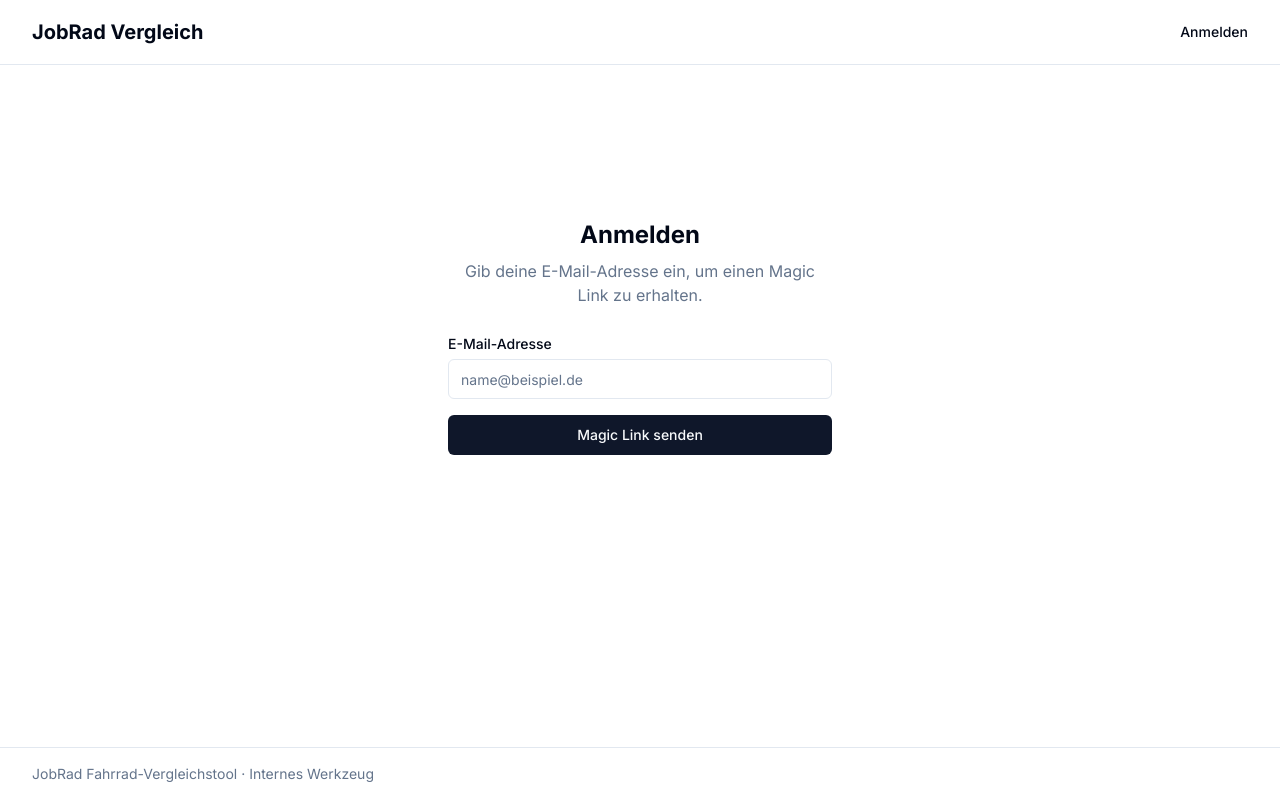
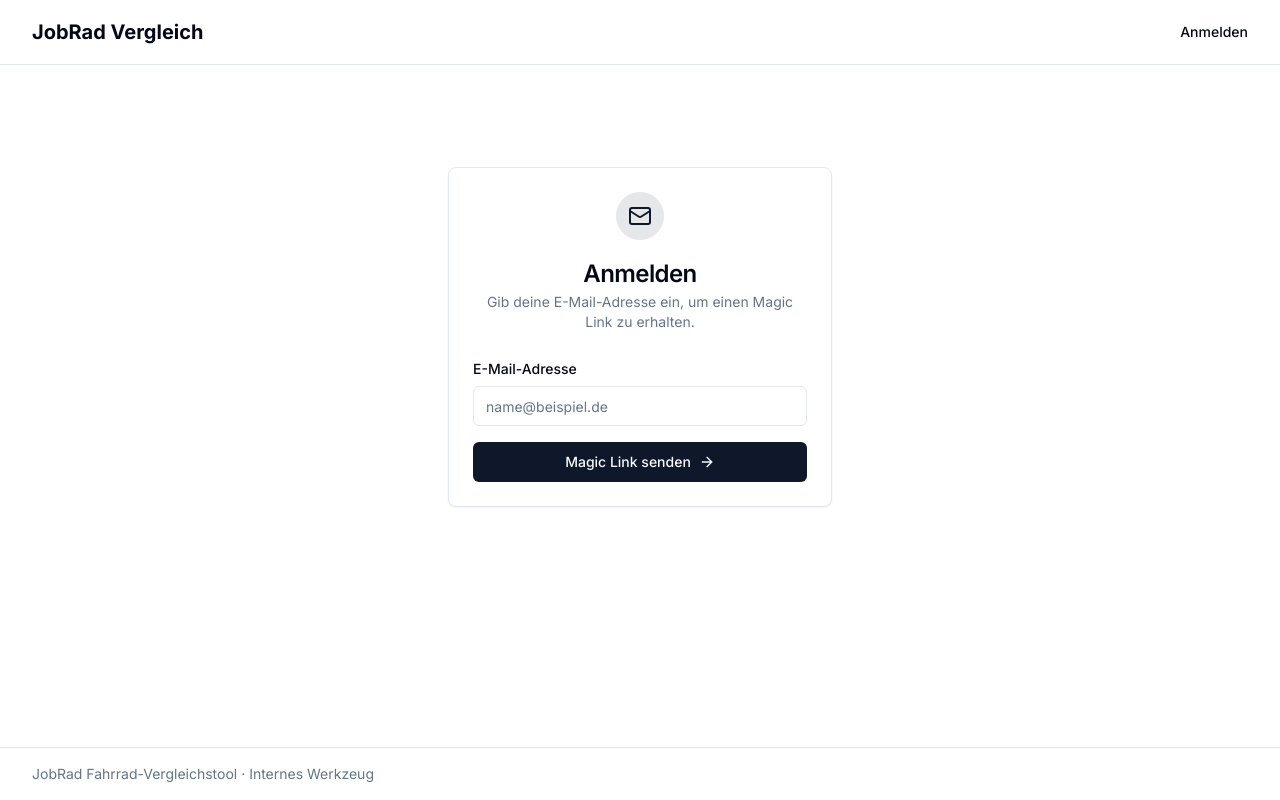
Before and after one commit to blorbeer-cmd/Jobrad_compare, a Next.js app: page /login in a window 1280 px wide. Built offline with nearby package versions, Linux system fonts and the light colour scheme; no server answers.

Commit message:
Resolve login page conflict: merge shadcn/ui design with Suspense fix
Combines the improved UI from add-bike-filtering branch (Card, Button,
Input, icons) with the required Suspense boundary for useSearchParams.

https://claude.ai/code/session_01Jc2MLhVVsX24DcHydLaWXA

```diff
--- a/src/app/login/page.tsx
+++ b/src/app/login/page.tsx
@@ -3,6 +3,10 @@
 import { signIn } from "next-auth/react";
 import { Suspense, useState } from "react";
 import { useSearchParams } from "next/navigation";
+import { Button } from "@/components/ui/button";
+import { Input } from "@/components/ui/input";
+import { Card, CardContent, CardDescription, CardHeader, CardTitle } from "@/components/ui/card";
+import { Mail, ArrowRight, CheckCircle } from "lucide-react";
 
 function LoginForm() {
   const [email, setEmail] = useState("");
@@ -12,8 +16,7 @@ function LoginForm() {
   const error = searchParams.get("error");
 
   const errorMessages: Record<string, string> = {
-    AccessDenied:
-      "Zugang verweigert. Du brauchst eine Einladung, um dich anzumelden.",
+    AccessDenied: "Zugang verweigert. Du brauchst eine Einladung, um dich anzumelden.",
     Verification: "Der Magic Link ist abgelaufen. Bitte fordere einen neuen an.",
     Default: "Ein Fehler ist aufgetreten. Bitte versuche es erneut.",
   };
@@ -28,26 +31,40 @@ function LoginForm() {
 
   if (submitted) {
     return (
-      <div className="w-full max-w-sm space-y-4 text-center">
-        <h2 className="text-2xl font-bold">E-Mail gesendet</h2>
-        <p className="text-muted-foreground">
+      <Card className="w-full max-w-sm">
+        <CardHeader className="text-center">
+          <div className="mx-auto mb-4 flex h-12 w-12 items-center justify-center rounded-full bg-green-100">
+            <CheckCircle className="h-6 w-6 text-green-600" />
+          </div>
+          <CardTitle>E-Mail gesendet</CardTitle>
+          <CardDescription>
             Wir haben dir einen Magic Link an{" "}
             <span className="font-medium text-foreground">{email}</span>{" "}
-          gesendet. Klicke auf den Link in der E-Mail, um dich anzumelden.
+            gesendet.
+          </CardDescription>
+        </CardHeader>
+        <CardContent className="text-center">
+          <p className="text-sm text-muted-foreground">
+            Klicke auf den Link in der E-Mail, um dich anzumelden.
+            Pr\u00fcfe auch deinen Spam-Ordner.
           </p>
-      </div>
+        </CardContent>
+      </Card>
     );
   }
 
   return (
-    <div className="w-full max-w-sm space-y-6">
-      <div className="space-y-2 text-center">
-        <h2 className="text-2xl font-bold">Anmelden</h2>
-        <p className="text-muted-foreground">
+    <Card className="w-full max-w-sm">
+      <CardHeader className="text-center">
+        <div className="mx-auto mb-4 flex h-12 w-12 items-center justify-center rounded-full bg-primary/10">
+          <Mail className="h-6 w-6 text-primary" />
+        </div>
+        <CardTitle>Anmelden</CardTitle>
+        <CardDescription>
           Gib deine E-Mail-Adresse ein, um einen Magic Link zu erhalten.
-        </p>
-      </div>
-
+        </CardDescription>
+      </CardHeader>
+      <CardContent className="space-y-4">
         {error && (
           <div className="rounded-md border border-destructive/50 bg-destructive/10 p-3 text-sm text-destructive">
             {errorMessages[error] || errorMessages.Default}
@@ -59,25 +76,29 @@ function LoginForm() {
             <label htmlFor="email" className="text-sm font-medium">
               E-Mail-Adresse
             </label>
-          <input
+            <Input
               id="email"
               type="email"
               value={email}
               onChange={(e) => setEmail(e.target.value)}
               placeholder="name@beispiel.de"
               required
-            className="mt-1 flex h-10 w-full rounded-md border border-input bg-background px-3 py-2 text-sm ring-offset-background placeholder:text-muted-foreground focus-visible:outline-none focus-visible:ring-2 focus-visible:ring-ring focus-visible:ring-offset-2"
+              className="mt-1.5"
             />
           </div>
-        <button
-          type="submit"
-          disabled={loading}
-          className="inline-flex h-10 w-full items-center justify-center rounded-md bg-primary px-4 py-2 text-sm font-medium text-primary-foreground ring-offset-background transition-colors hover:bg-primary/90 focus-visible:outline-none focus-visible:ring-2 focus-visible:ring-ring focus-visible:ring-offset-2 disabled:pointer-events-none disabled:opacity-50"
-        >
-          {loading ? "Wird gesendet..." : "Magic Link senden"}
-        </button>
+          <Button type="submit" disabled={loading} className="w-full">
+            {loading ? (
+              "Wird gesendet..."
+            ) : (
+              <>
+                Magic Link senden
+                <ArrowRight className="ml-2 h-4 w-4" />
+              </>
+            )}
+          </Button>
         </form>
-    </div>
+      </CardContent>
+    </Card>
   );
 }
 
```
Lines whose indentation alone changed are shown as unchanged.
